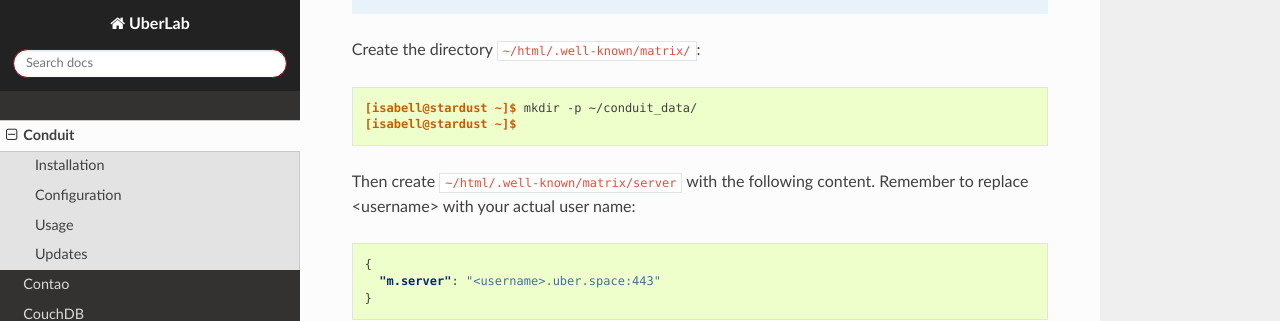
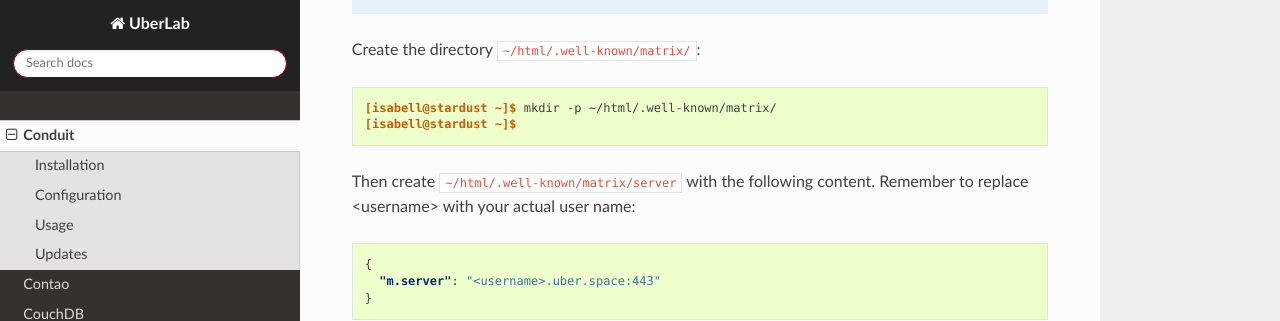
Before and after one commit to Uberspace/lab, a Sphinx documentation site: the page built from source/guide_conduit.rst, in a window 1280 px wide and 900 px high, scrolled down 3717 px. Shown: the part 159-480 px from the top of the window. Built offline with Sphinx 7.4.7 and the Read the Docs theme 2.0.0, drawn with Linux system fonts in a browser that asks for light colours.

Commit message:
[conduit] fix mkdir ~/html/.well-known/matrix/

```diff
--- a/source/guide_conduit.rst
+++ b/source/guide_conduit.rst
@@ -156,7 +156,7 @@ Create the directory ``~/html/.well-known/matrix/``:
 
 ::
 
-  [isabell@stardust ~]$ mkdir -p ~/conduit_data/
+  [isabell@stardust ~]$ mkdir -p ~/html/.well-known/matrix/
   [isabell@stardust ~]$
 
 Then create ``~/html/.well-known/matrix/server`` with the following content.
```
